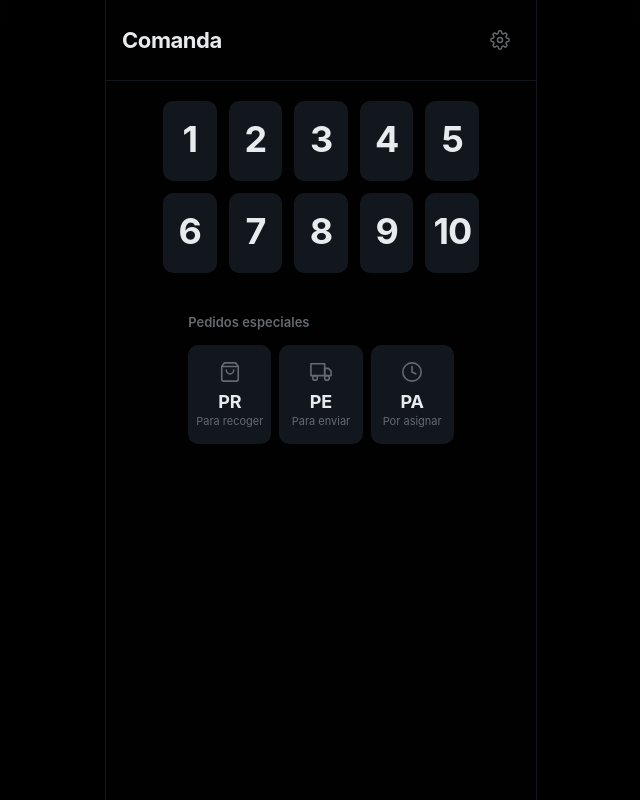
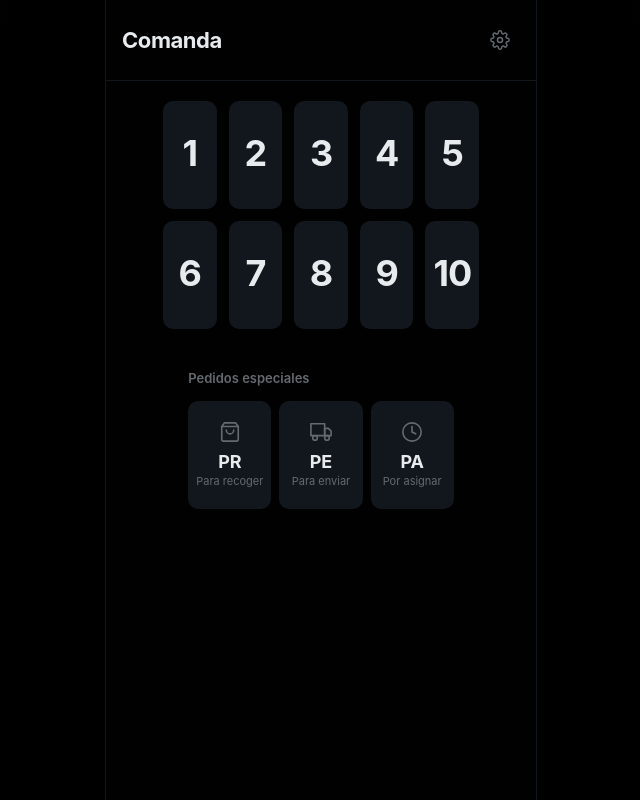
Before and after one commit to agenteHumano/comanda-taqueria, a plain HTML site: page index.html in a window 1280 px wide. Shown: the whole page, without its empty margins (319-959 px from the left). Drawn offline with Linux system fonts and the light colour scheme.

Commit message:
Fija altura de tarjetas de mesa y pedidos especiales a 108px
Reemplaza min-height: 80px con height: 108px en .mesa-card y
.especial-card para que la grilla no salte al cambiar de estado.
El valor cubre el caso de texto de estado en 2 líneas (que ocurre
en las tarjetas de mesa por ser la columna muy angosta) y el
contenido completo de las tarjetas de pedidos especiales.

Co-Authored-By: Claude Sonnet 4.6 (1M context) <noreply@anthropic.com>

```diff
--- a/styles.css
+++ b/styles.css
@@ -191,7 +191,8 @@ input {
   background: var(--surface);
   border-radius: var(--radius-md);
   padding: var(--space-4) var(--space-2);
-  min-height: 80px;
+  height: 108px;
+  overflow: hidden;
   display: flex;
   flex-direction: column;
   align-items: center;
@@ -264,12 +265,13 @@ input {
   background: var(--surface);
   border-radius: var(--radius-md);
   padding: var(--space-4) var(--space-2);
+  height: 108px;
+  overflow: hidden;
   display: flex;
   flex-direction: column;
   align-items: center;
+  justify-content: center;
   gap: var(--space-2);
-  min-height: 80px;
-  justify-content: center;
   transition:
     background var(--dur-fast) var(--ease-out-quart),
     transform  var(--dur-fast) var(--ease-out-quart);
```
